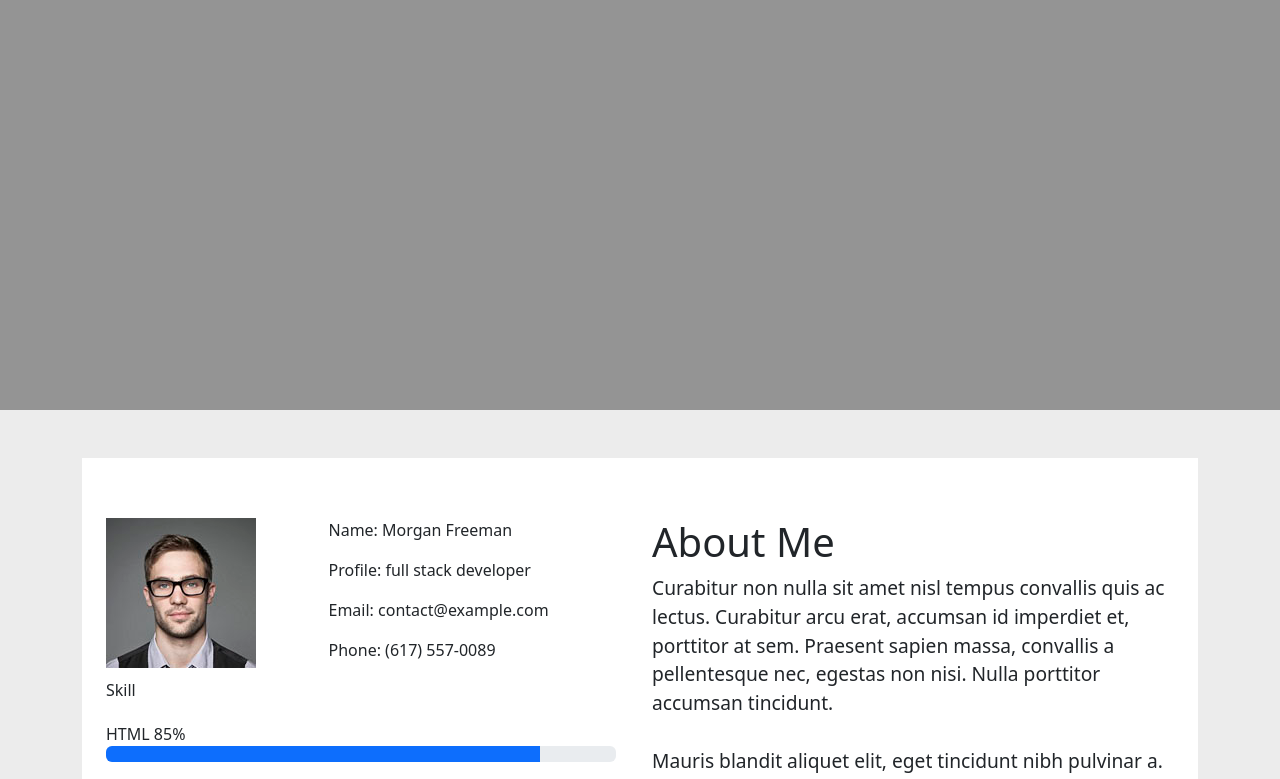
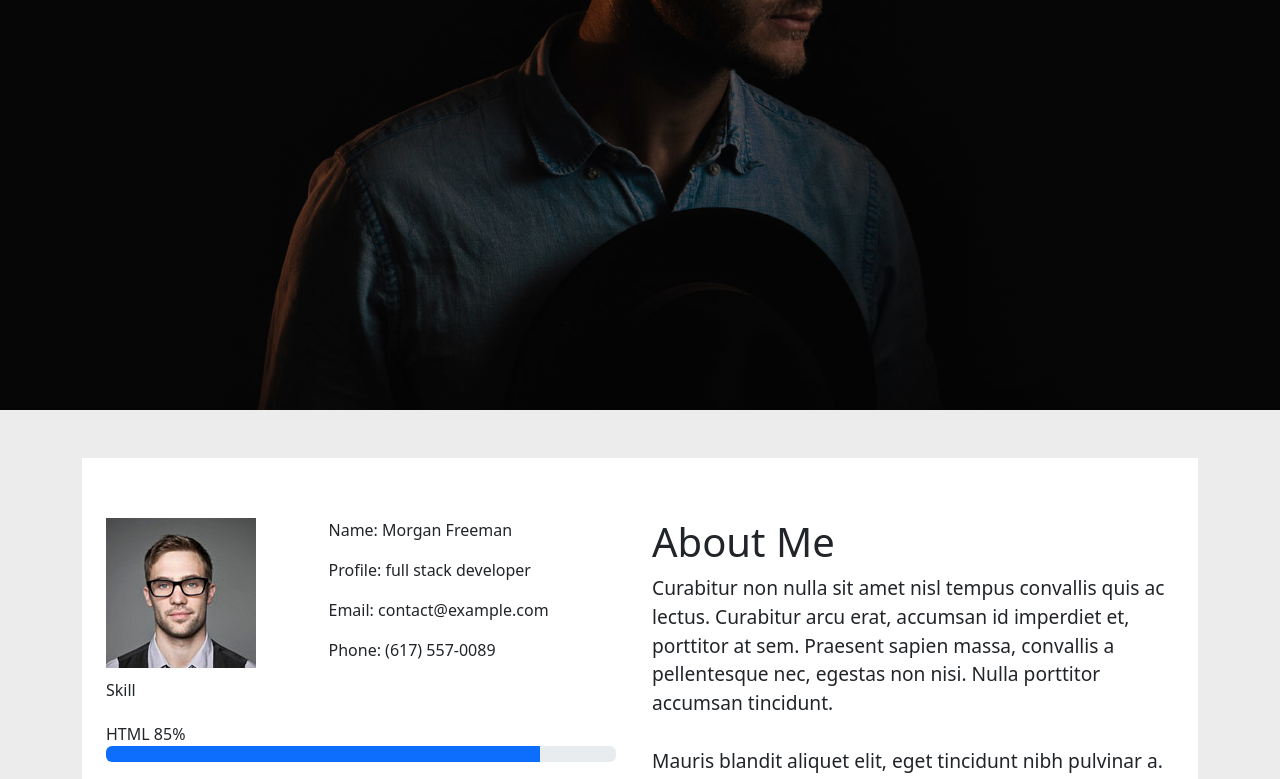
Before and after one commit to amaan901/amaanfolio, a plain HTML site: page index.html in a window 1280 px wide. Shown: the part 390-1169 px from the top of the page. Drawn offline with nearby package versions, Linux system fonts and the light colour scheme; files whose address does not match are found by name.

Commit message:
Update style.css

```diff
--- a/CSS/style.css
+++ b/CSS/style.css
@@ -15,7 +15,7 @@
   font-size: 25px;
 }
 #amaan-navbar{
-  background-image: linear-gradient(to top, rgba(0, 0, 0, 0.419) 50%, rgba(0, 0, 0, 0.419) 50%), url(/CSS/hero-bg.jpg);
+  background-image: linear-gradient(to top, rgba(0, 0, 0, 0.419) 50%, rgba(0, 0, 0, 0.419) 50%), url(/img/hero-bg.jpg);
   height: 100vh;
   background-attachment: fixed;
   background-size: cover;
```
